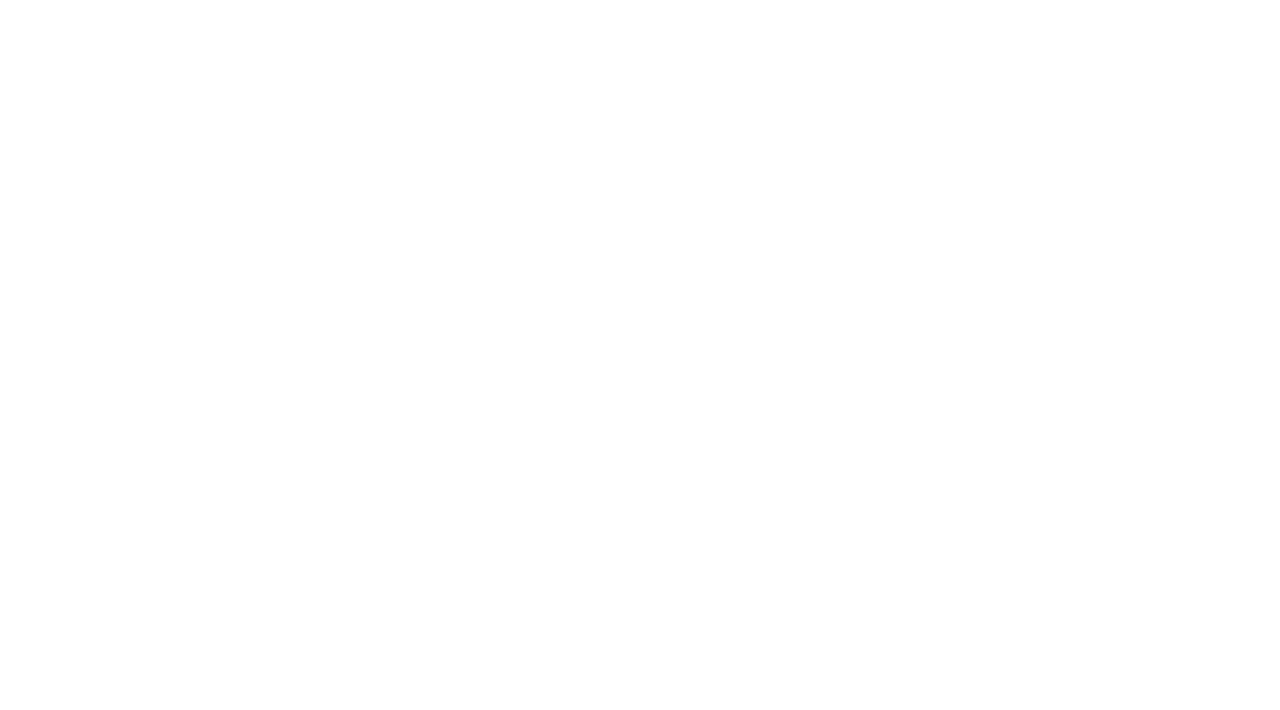
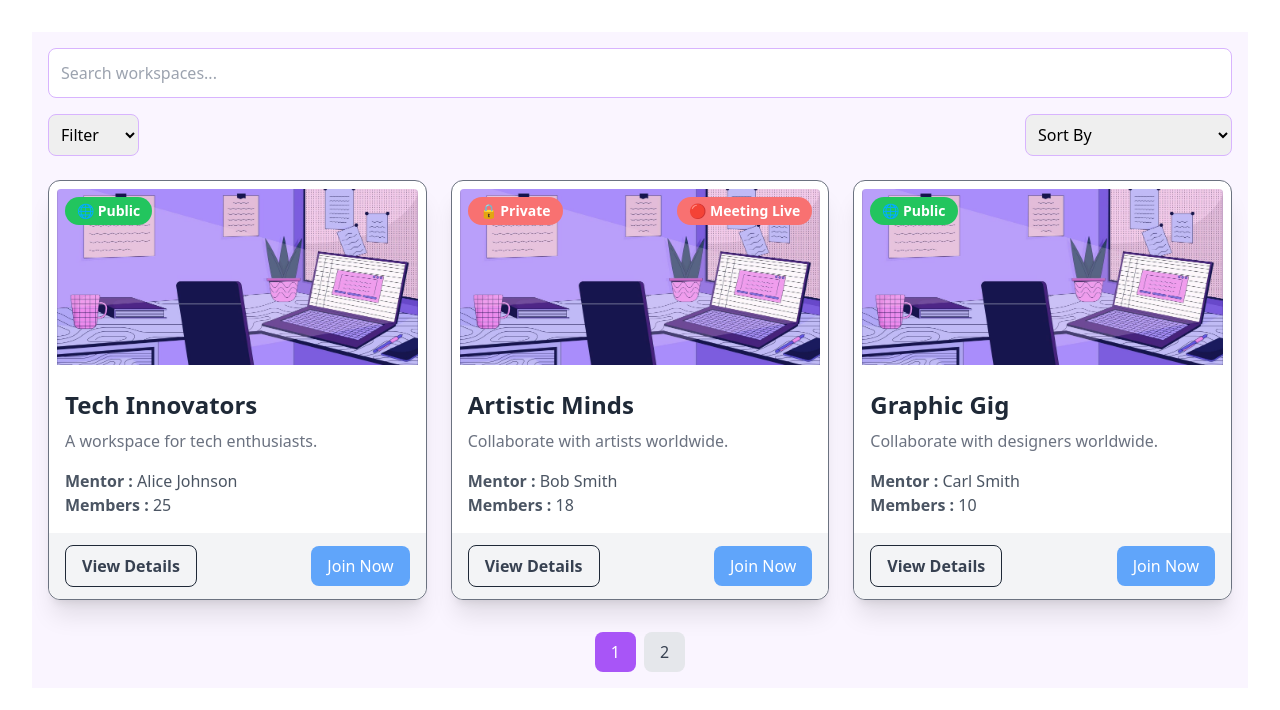
Before and after one commit to opencodeiiita/SkillSync-Frontend, a React (Vite) app: page /workspaces in a window 1280 px wide. Before the commit this address had no page. Shown: the top 710 px of the page. Built offline with nearby package versions, Linux system fonts and the light colour scheme; the HTML template or start-up script is replaced by a standard one.

Commit message:
Workspace Page Added

```diff
--- a/src/App.tsx
+++ b/src/App.tsx
@@ -4,7 +4,9 @@ import './App.css';
 import './index.css';
 import Home from './pages/Home.tsx';
 import Workspace from './components/Workspace.tsx';
-import WorkspaceDetailsPage from './pages/WorkspaceDetailsPage';
+import WorkspaceDetailsPage from './pages/WorkspacesPage.tsx'
+import WorkspacesPage from './pages/WorkspacesPage.tsx';
+
 
 
 const App = () => {
@@ -30,6 +32,8 @@ const App = () => {
           <Route path="/" element={<Home isDarkMode={isDarkMode} setIsDarkMode={setIsDarkMode} />} />
 
           <Route path="/workspace" element={<Workspace  />} />
+          <Route path="/workspaces" element={<WorkspacesPage  />} />
+
           <Route path="/workspace/:id" element={<WorkspaceDetailsPage  />} />
         </Routes>
       </div>
--- /dev/null
+++ b/src/pages/WorkspacesPage.tsx
@@ -0,0 +1,236 @@
+import React, { useState, useEffect } from "react";
+import Workspace from "../components/Workspace";
+import { useNavigate } from "react-router-dom";
+import placeholderImage from '../assets/placeholder.jpg';
+
+const WorkspacesPage = () => {
+  const [workspaces, setWorkspaces] = useState([]);
+  const [searchTerm, setSearchTerm] = useState("");
+  const [filterType, setFilterType] = useState("");
+  const [sortOption, setSortOption] = useState("");
+  const [currentPage, setCurrentPage] = useState(1);
+  const [menuOpen, setMenuOpen] = useState(false);
+  const itemsPerPage = 3;
+
+  const navigate = useNavigate();
+
+
+  const mockWorkspaces = [
+    {
+      id: 1,
+      workspaceName: "Tech Innovators",
+      mentorName: "Alice Johnson",
+      description: "A workspace for tech enthusiasts.",
+      currentMembers: 25,
+      workspaceType: "Public",
+      tags: ["Tech", "Innovation"],
+      workspacePhoto: null,
+      creationDate: "2023-12-01",
+      isMeetingLive: false,
+      photo: placeholderImage
+    },
+    {
+      id: 2,
+      workspaceName: "Artistic Minds",
+      mentorName: "Bob Smith",
+      description: "Collaborate with artists worldwide.",
+      currentMembers: 18,
+      workspaceType: "Private",
+      tags: ["Arts", "Creativity"],
+      workspacePhoto: null,
+      creationDate: "2023-11-15",
+      isMeetingLive: true,
+      photo: placeholderImage
+    },
+    {
+      id: 3,
+      workspaceName: "Graphic Gig",
+      mentorName: "Carl Smith",
+      description: "Collaborate with designers worldwide.",
+      currentMembers: 10,
+      workspaceType: "Public",
+      tags: ["Arts", "Creativity"],
+      workspacePhoto: null,
+      creationDate: "2023-11-15",
+      isMeetingLive: false,
+      photo: placeholderImage
+    },
+    {
+    id: 4,
+    workspaceName: "SkillSync",
+    mentorName: "Dwayne Johnson",
+    description: "Collaborate with the most skillfull people in the world.",
+    currentMembers: 13,
+    workspaceType: "Public",
+    tags: ["Arts", "Creativity"],
+    workspacePhoto: null,
+    creationDate: "2023-11-16",
+    isMeetingLive: true,
+    photo: placeholderImage
+  }
+  ];
+
+  useEffect(() => {
+    setWorkspaces(mockWorkspaces);
+  }, []);
+
+
+  const filteredWorkspaces = workspaces
+    .filter(
+      (workspace) =>
+        workspace.workspaceName.toLowerCase().includes(searchTerm.toLowerCase()) ||
+        workspace.mentorName.toLowerCase().includes(searchTerm.toLowerCase()) ||
+        workspace.tags.some((tag) =>
+          tag.toLowerCase().includes(searchTerm.toLowerCase())
+        )
+    )
+    .filter(
+      (workspace) =>
+        filterType === "All" || workspace.workspaceType === filterType || filterType === ""
+    )
+    .sort((a, b) => {
+      if (sortOption === "Alphabetical") {
+        return a.workspaceName.localeCompare(b.workspaceName);
+      } else if (sortOption === "Most Recently Created") {
+        return new Date(b.creationDate) - new Date(a.creationDate);
+      } else if (sortOption === "Most Members") {
+        return b.currentMembers - a.currentMembers;
+      }
+      return 0;
+    });
+
+
+  const paginatedWorkspaces = filteredWorkspaces.slice(
+    (currentPage - 1) * itemsPerPage,
+    currentPage * itemsPerPage
+  );
+
+  return (
+    <div className="p-4 bg-purple-50">
+      {/* Search and Filters */}
+      <div className="mb-6">
+        {/* Search Bar */}
+        <input
+          type="text"
+          placeholder="Search workspaces..."
+          value={searchTerm}
+          onChange={(e) => setSearchTerm(e.target.value)}
+          className="p-3 border rounded-lg w-full border-purple-300 focus:outline-none focus:ring-2 focus:ring-purple-500"
+        />
+
+
+        <div className="md:hidden mt-4">
+          <button
+            onClick={() => setMenuOpen(!menuOpen)}
+            className="bg-purple-600 text-white px-4 py-2 rounded-lg w-full text-left hover:bg-purple-700 focus:ring-2 focus:ring-purple-500"
+          >
+            {menuOpen ? "Close Filters" : "Open Filters"}
+          </button>
+          {menuOpen && (
+            <div className="bg-white border border-purple-300 rounded-lg p-4 mt-2 shadow-sm">
+              {/* Filter Options */}
+              <label className="block mb-2 font-semibold text-purple-700">Filter by Type</label>
+              <select
+                value={filterType}
+                onChange={(e) => setFilterType(e.target.value)}
+                className="p-2 border rounded-lg w-full border-purple-300 focus:outline-none focus:ring-2 focus:ring-purple-500"
+              >
+                <option value="" disabled>
+                  Filter
+                </option>
+                <option value="All">All</option>
+                <option value="Public">Public</option>
+                <option value="Private">Private</option>
+              </select>
+
+
+              <label className="block mt-4 mb-2 font-semibold text-purple-700">Sort By</label>
+              <select
+                value={sortOption}
+                onChange={(e) => setSortOption(e.target.value)}
+                className="p-2 border rounded-lg w-full border-purple-300 focus:outline-none focus:ring-2 focus:ring-purple-500"
+              >
+                <option value="" disabled>
+                  Sort By
+                </option>
+                <option value="Alphabetical">Alphabetical Order</option>
+                <option value="Most Recently Created">Most Recently Created</option>
+                <option value="Most Members">Most Members</option>
+              </select>
+            </div>
+          )}
+        </div>
+
+
+        <div className="hidden md:flex justify-between items-center mt-4">
+          <select
+            value={filterType}
+            onChange={(e) => setFilterType(e.target.value)}
+            className="p-2 border rounded-lg border-purple-300 focus:outline-none focus:ring-2 focus:ring-purple-500"
+          >
+            <option value="" disabled>
+              Filter
+            </option>
+            <option value="All">All</option>
+            <option value="Public">Public</option>
+            <option value="Private">Private</option>
+          </select>
+
+
+          <select
+            value={sortOption}
+            onChange={(e) => setSortOption(e.target.value)}
+            className="p-2 border rounded-lg border-purple-300 focus:outline-none focus:ring-2 focus:ring-purple-500"
+          >
+            <option value="" disabled>
+              Sort By
+            </option>
+            <option value="Alphabetical">Alphabetical Order</option>
+            <option value="Most Recently Created">Most Recently Created</option>
+            <option value="Most Members">Most Members</option>
+          </select>
+        </div>
+      </div>
+
+
+      <div className="grid grid-cols-1 md:grid-cols-2 lg:grid-cols-3 gap-6">
+        {paginatedWorkspaces.map((workspace) => (
+          <Workspace
+            key={workspace.id}
+            workspaceName={workspace.workspaceName}
+            mentorName={workspace.mentorName}
+            description={workspace.description}
+            currentMembers={workspace.currentMembers}
+            workspaceType={workspace.workspaceType}
+            workspacePhoto={workspace.workspacePhoto}
+            isMeetingLive={workspace.isMeetingLive}
+            workspacePhoto={workspace.photo}
+            onJoin={() => console.log(`Joined ${workspace.workspaceName}`)}
+            onViewDetails={() => navigate(`/workspaces/${workspace.id}`)}
+          />
+        ))}
+      </div>
+
+      <div className="flex justify-center mt-8">
+        {Array.from(
+          { length: Math.ceil(filteredWorkspaces.length / itemsPerPage) },
+          (_, i) => (
+            <button
+              key={i}
+              onClick={() => setCurrentPage(i + 1)}
+              className={`px-4 py-2 mx-1 ${
+                currentPage === i + 1
+                  ? "bg-purple-500 text-white"
+                  : "bg-gray-200 text-gray-700"
+              } rounded-lg hover:bg-purple-500 hover:text-white`}
+            >
+              {i + 1}
+            </button>
+          )
+        )}
+      </div>
+    </div>
+  );
+};
+
+export default WorkspacesPage;
```
